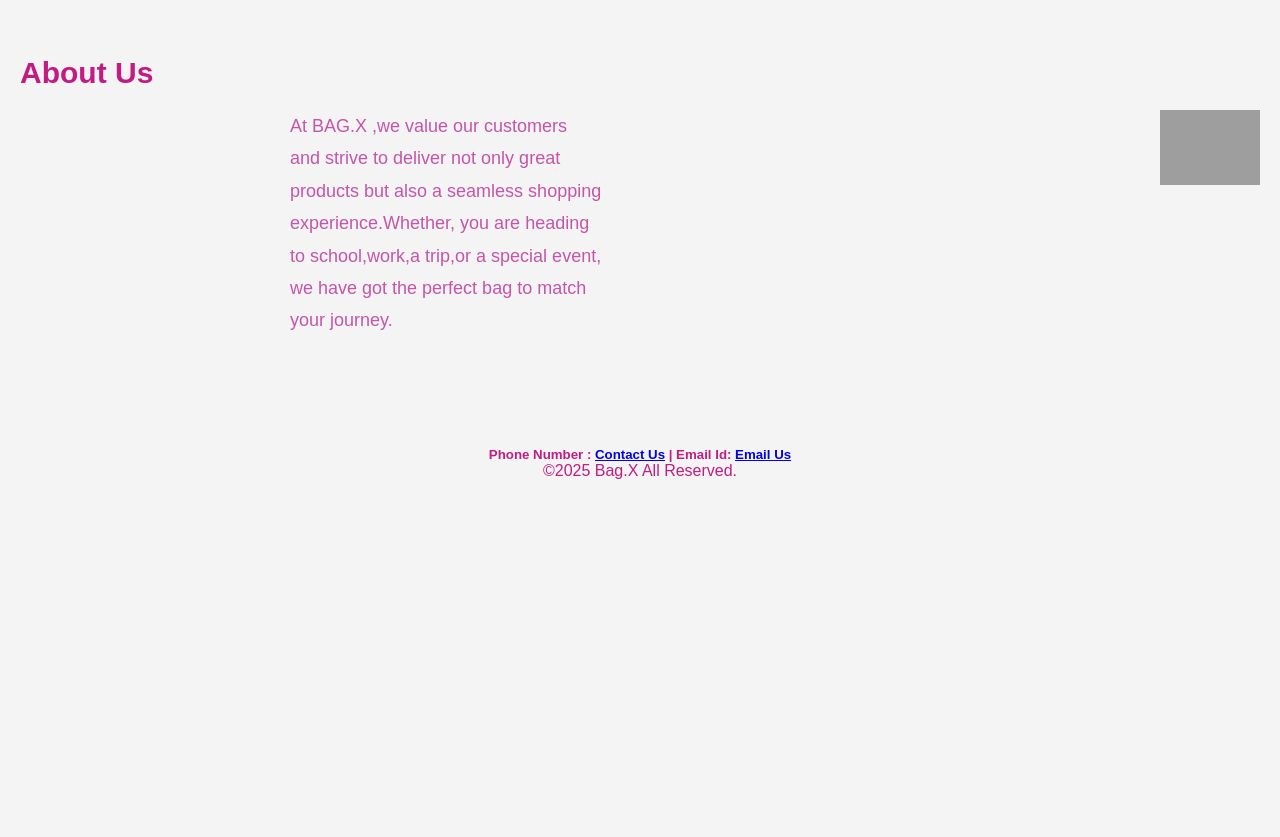
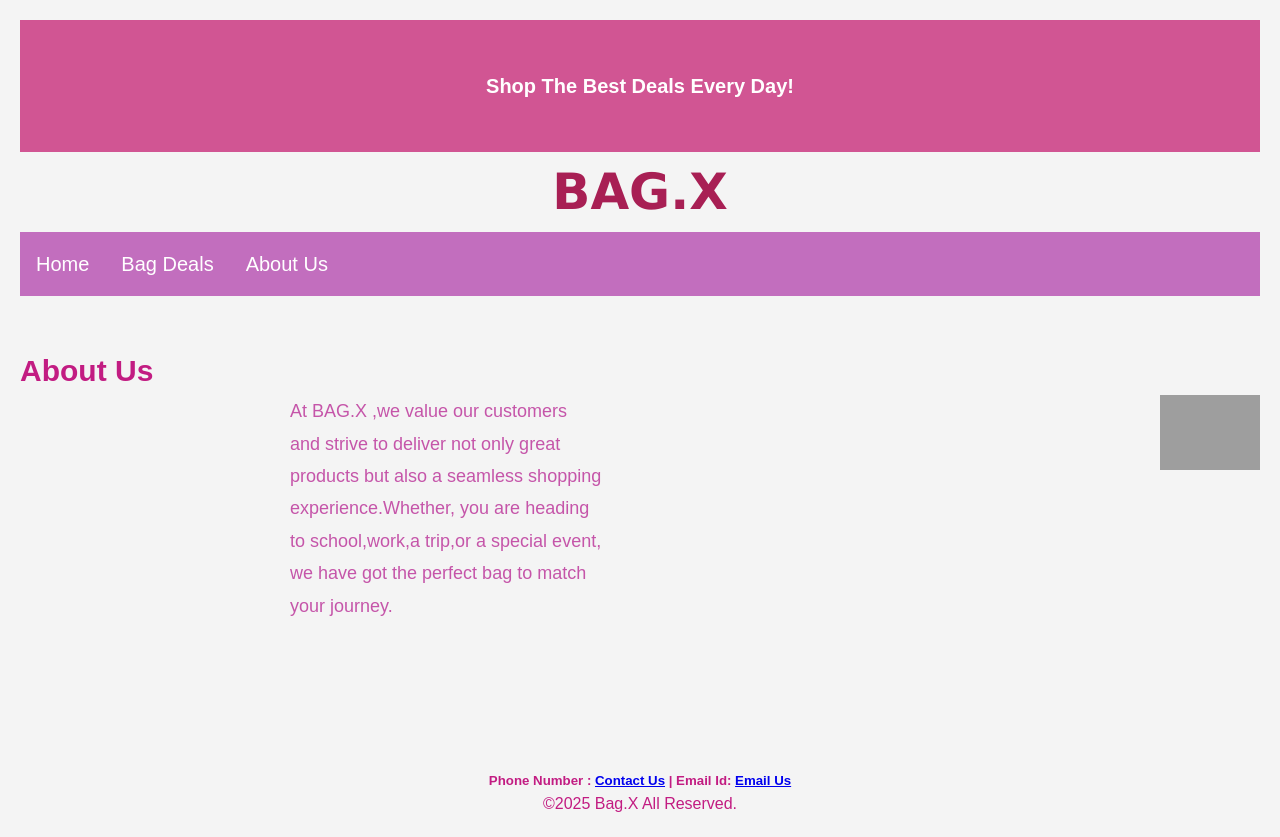
Before and after one commit to Malikurwa-123/myprojects, a plain HTML site: page About Us.html in a window 1280 px wide. Before the commit the page ends 800 px from the top, so only its background shows below. Drawn offline with Linux system fonts and the light colour scheme; grey boxes are pictures that could not be loaded.

Commit message:
Add files via upload

```diff
--- a/About Us.html
+++ b/About Us.html
@@ -13,10 +13,37 @@
         box-sizing: border-box;
     }
 
+    ul {
+        list-style-type: none;
+        margin: 0px;
+        padding: 0px;
+        padding-bottom: 0px;
+        overflow: hidden;
+        background-color: #c26ebe;
+    }
+
+    li {
+        float: left;
+    }
+
+    li a:hover {
+        background-color: #9d5bad
+    }
+
+    li a {
+        display: block;
+        color: white;
+        text-align: center;
+        padding: 16px;
+        text-decoration: none;
+        font-size: 20px;
+    }
+
     body {
         font-family: Arial, sans-serif;
         background-color: #f4f4f4;
         padding: 20px;
+        line-height: 1.6;
     }
 
 
@@ -29,12 +56,6 @@
         box-shadow: 0 4px 8px rgba(0, 0, 0, 0.1);
     }
 
-    h1 {
-        font-size: 32px;
-        color: #c21c82;
-        margin-bottom: 20px;
-    }
-
     p {
         font-size: 18px;
         color: #c555a9;
@@ -45,6 +66,21 @@
 </style>
 
 <body>
+    <header>
+        <h1 style="text-align: center; background-color: rgb(209, 85, 147); color: white; padding: 50px; font-size:
+                20px; font-size: 20px;">
+            Shop The Best Deals Every Day!</h1>
+        <h1
+            style="text-align: center; font-size: 50px; color:#a81f54; font-family: 'Lucida Sans', 'Lucida Sans Regular', 'Lucida Grande', 'Lucida Sans Unicode', Geneva, Verdana, sans-serif;">
+            BAG.X</h1>
+        <ul>
+            <nav>
+                <li><a href="Home.html">Home</a></li>
+                <li><a href="Bag Deals.html">Bag Deals</a></li>
+                <li><a href="About Us.html">About Us</a></li>
+            </nav>
+        </ul>
+    </header>
     <br>
     <br>
     <h1 style="text-align: left; font-size: 30px; color: rgb(194, 28, 130);">About Us</h1>
```
